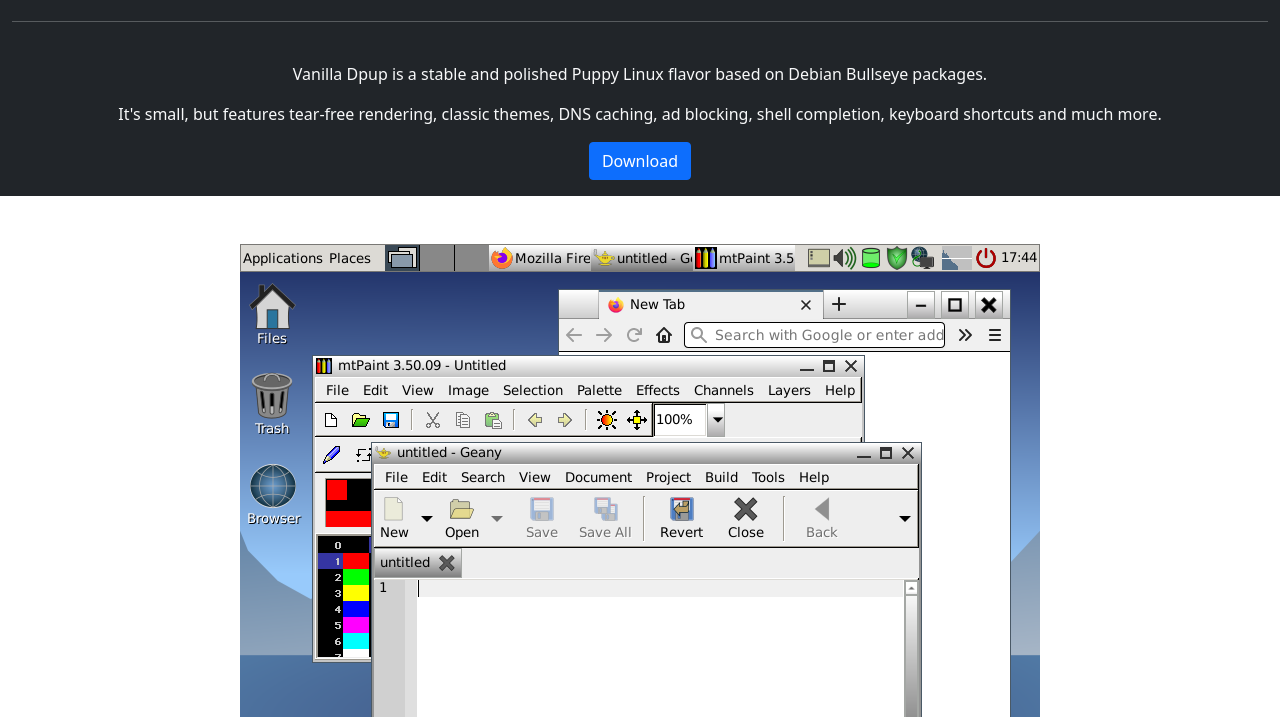
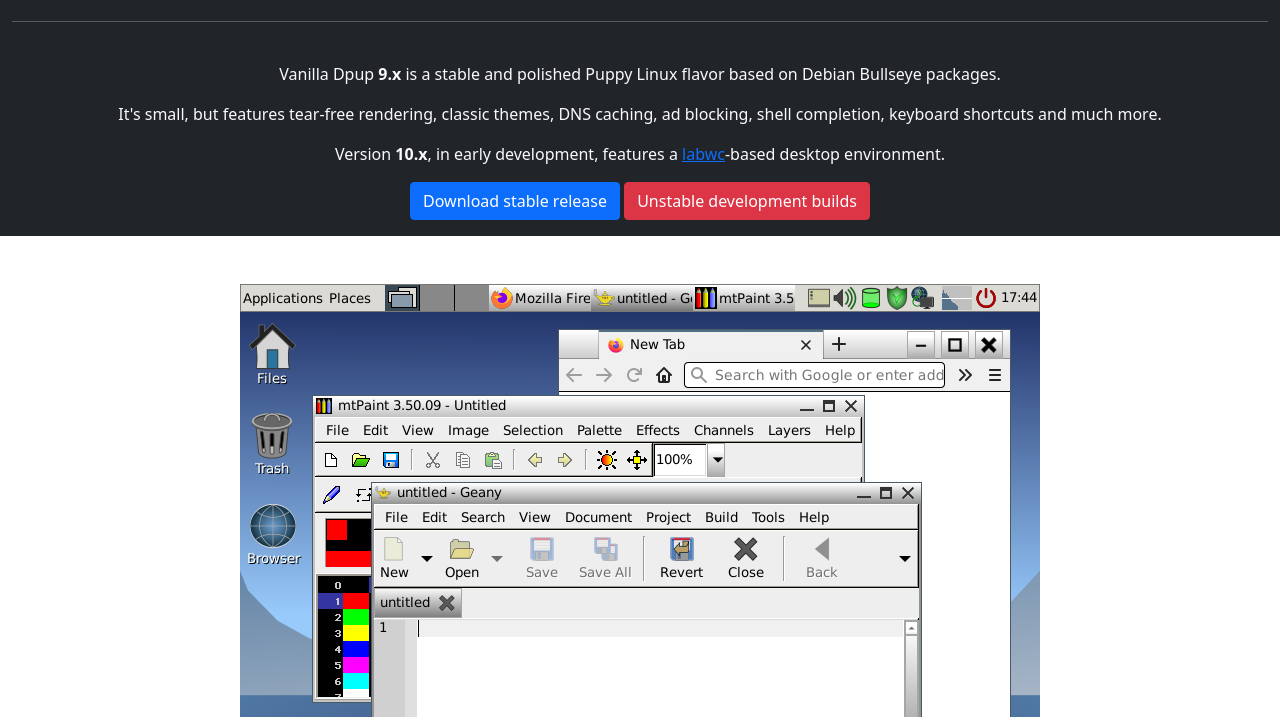
Before and after one commit to vanilla-dpup/vanilla-dpup.github.io, a plain HTML site: page index.html in a window 1280 px wide. Shown: the part 83-800 px from the top of the page. Drawn offline with nearby package versions, Linux system fonts and the light colour scheme.

Commit message:
add unstable builds

```diff
--- a/index.html
+++ b/index.html
@@ -12,9 +12,11 @@
           <h1 class="p-3">Vanilla Dpup</h1>
           <hr class="my-4">
           <div class="container w-100 text-center p-3">
-            <p>Vanilla Dpup is a stable and polished Puppy Linux flavor based on Debian Bullseye packages.</p>
+            <p>Vanilla Dpup <span class="fw-bold">9.x</span> is a stable and polished Puppy Linux flavor based on Debian Bullseye packages.</p>
             <p>It's small, but features tear-free rendering, classic themes, DNS caching, ad blocking, shell completion, keyboard shortcuts and much more.</p>
-            <a class="btn btn-primary w-20" role="button" href="https://github.com/vanilla-dpup/releases/releases" target="_blank">Download</a>
+            <p>Version <span class="fw-bold">10.x</span>, in early development, features a <a href="https://github.com/labwc/labwc" target="_blank">labwc</a>-based desktop environment.</p>
+            <a class="btn btn-primary w-20" role="button" href="https://github.com/vanilla-dpup/releases/releases" target="_blank">Download stable release</a>
+            <a class="btn btn-danger w-20" role="button" href="https://github.com/vanilla-dpup/unstable/releases" target="_blank">Unstable development builds</a>
           </div>
         </div>
 
```
